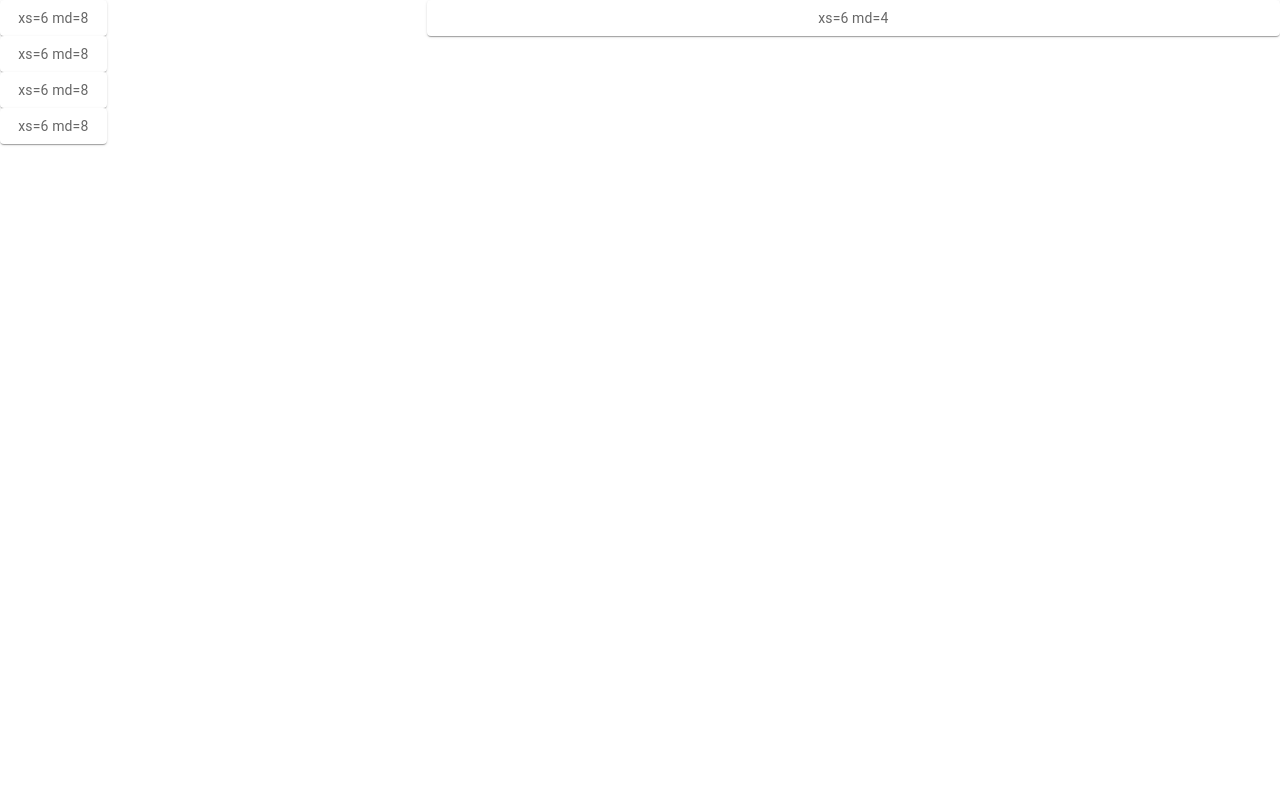
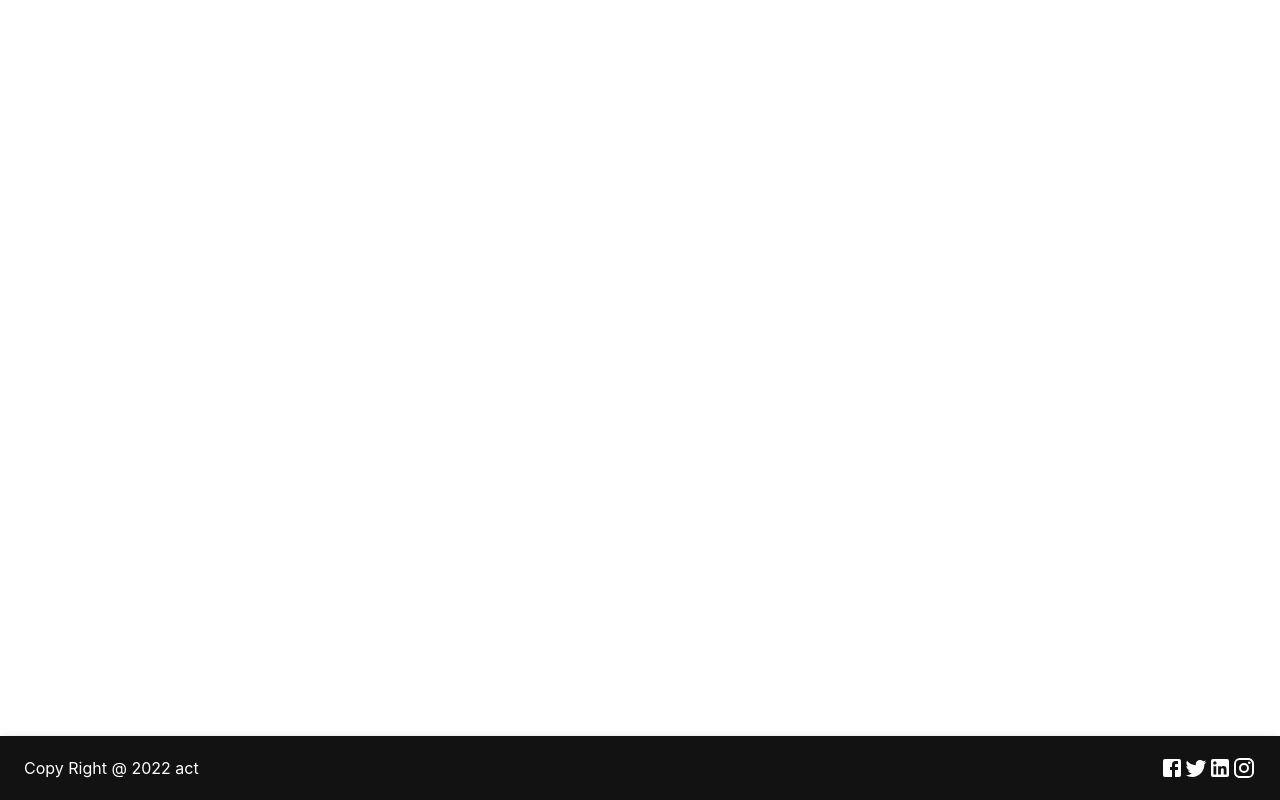
Before and after one commit to Intellisavvy/teens_portal_react_app, a React (Create React App) app: page / in a window 1280 px wide. Built offline with nearby package versions, Linux system fonts and the light colour scheme.

Commit message:
Added Footer Part

```diff
--- a/src/App.js
+++ b/src/App.js
@@ -1,10 +1,27 @@
 import './App.css';
+import Footer from './Components/Footer';
+import MainNavbar from './Components/Navbar/NavbarMain';
+import ParentNavbar from './Components/Navbar/NavbarParent';
+import TeenNavbar from './Components/Navbar/NavbarTeen';
+import VendorNavbar from './Components/Navbar/NavbarVendor';
 import BasicGrid from './testing/page';
 
 function App() {
-  return(
+  return (
     <div>
-      <BasicGrid />
+      {/* Navbar */}
+      {/* <MainNavbar /> */}
+      {/* <VendorNavbar /> */}
+      {/* <ParentNavbar /> */}
+      {/* <TeenNavbar /> */}
+
+
+      {/* Footer */}
+      <Footer style={{bottom:"0", position:"fixed", color:"green"}}/>
+
+      {/* Testing */}
+      {/* <BasicGrid /> */}
+
     </div>
   );
 
--- /dev/null
+++ b/src/Components/Footer.js
@@ -0,0 +1,140 @@
+import * as React from 'react';
+import AppBar from '@mui/material/AppBar';
+import Box from '@mui/material/Box';
+import Toolbar from '@mui/material/Toolbar';
+import IconButton from '@mui/material/IconButton';
+import Typography from '@mui/material/Typography';
+import Menu from '@mui/material/Menu';
+import MenuIcon from '@mui/icons-material/Menu';
+import Container from '@mui/material/Container';
+import Button from '@mui/material/Button';
+import MenuItem from '@mui/material/MenuItem';
+import { BottomNavigation, BottomNavigationAction } from '@mui/material';
+import InstagramIcon from '@mui/icons-material/Instagram';
+import FacebookIcon from '@mui/icons-material/Facebook';
+import TwitterIcon from '@mui/icons-material/Twitter';
+import LinkedInIcon from '@mui/icons-material/LinkedIn';
+
+
+const connectionWays = [
+    <FacebookIcon />,
+    <TwitterIcon />,
+    <LinkedInIcon />,
+    <InstagramIcon />
+
+];
+
+const Footer = () => {
+    const [anchorElNav, setAnchorElNav] = React.useState(null);
+    const [anchorElUser, setAnchorElUser] = React.useState(null);
+
+    const handleOpenNavMenu = (event) => {
+        setAnchorElNav(event.currentTarget);
+    };
+
+    const handleCloseNavMenu = () => {
+        setAnchorElNav(null);
+    };
+
+    const handleCloseUserMenu = () => {
+        setAnchorElUser(null);
+    };
+
+    return (
+        <AppBar position="static" style={{ backgroundColor: "#121212", bottom: "0", position: "fixed" }}>
+            <Container maxWidth="xl">
+                <Toolbar disableGutters>
+                    <Typography
+                        variant="div"
+                        component="div"
+                        sx={{ mr: 2, display: { xs: 'none', md: 'flex' } }}
+                    >
+                        Copy Right @ 2022 act
+                    </Typography>
+
+                    <Box sx={{ flexGrow: 1, display: { xs: 'flex', md: 'none' } }}>
+                        <IconButton
+                            size="large"
+                            aria-label="account of current user"
+                            aria-controls="menu-appbar"
+                            aria-haspopup="true"
+                            onClick={handleOpenNavMenu}
+                            color="inherit"
+                        >
+                            <MenuIcon />
+                        </IconButton>
+                        <Menu
+                            id="menu-appbar"
+                            anchorEl={anchorElNav}
+                            anchorOrigin={{
+                                vertical: 'bottom',
+                                horizontal: 'left',
+                            }}
+                            keepMounted
+                            transformOrigin={{
+                                vertical: 'top',
+                                horizontal: 'left',
+                            }}
+                            open={Boolean(anchorElNav)}
+                            onClose={handleCloseNavMenu}
+                            sx={{
+                                display: { xs: 'block', md: 'none' },
+                            }}
+                        >
+                            {connectionWays.map((page) => (
+                                <MenuItem key={page} onClick={handleCloseNavMenu}>
+                                    <Typography textAlign="center">{page}</Typography>
+                                </MenuItem>
+                            ))}
+                        </Menu>
+                    </Box>
+                    <Typography
+                        variant="div"
+                        noWrap
+                        component="div"
+                        sx={{ flexGrow: 1, display: { xs: 'flex', md: 'none' } }}
+                    >
+                        Copy Right @ 2022 act
+                    </Typography>
+                    <Box sx={{ flexGrow: 1 }}></Box>
+
+                    <Box sx={{ flexGrow: 0, display: { xs: 'none', md: 'flex' } }}>
+                        {/* {connectionWays.map((page) => (
+                            <Button
+                                key={page}
+                                onClick={handleCloseNavMenu}
+                                sx={{ my: 2, color: 'white', display: 'block' }}
+                            >
+                                {page}
+                            </Button>
+                        ))} */}
+                        <FacebookIcon />
+                        <TwitterIcon />
+                        <LinkedInIcon />
+                        <InstagramIcon />
+
+                        {/*
+                        <Menu
+                            sx={{ mt: '45px' }}
+                            id="menu-appbar"
+                            anchorEl={anchorElUser}
+                            anchorOrigin={{
+                                vertical: 'top',
+                                horizontal: 'right',
+                            }}
+                            keepMounted
+                            transformOrigin={{
+                                vertical: 'top',
+                                horizontal: 'right',
+                            }}
+                            open={Boolean(anchorElUser)}
+                            onClose={handleCloseUserMenu}
+                        >
+                        </Menu> */}
+                    </Box>
+                </Toolbar>
+            </Container>
+        </AppBar>
+    );
+};
+export default Footer;
```
